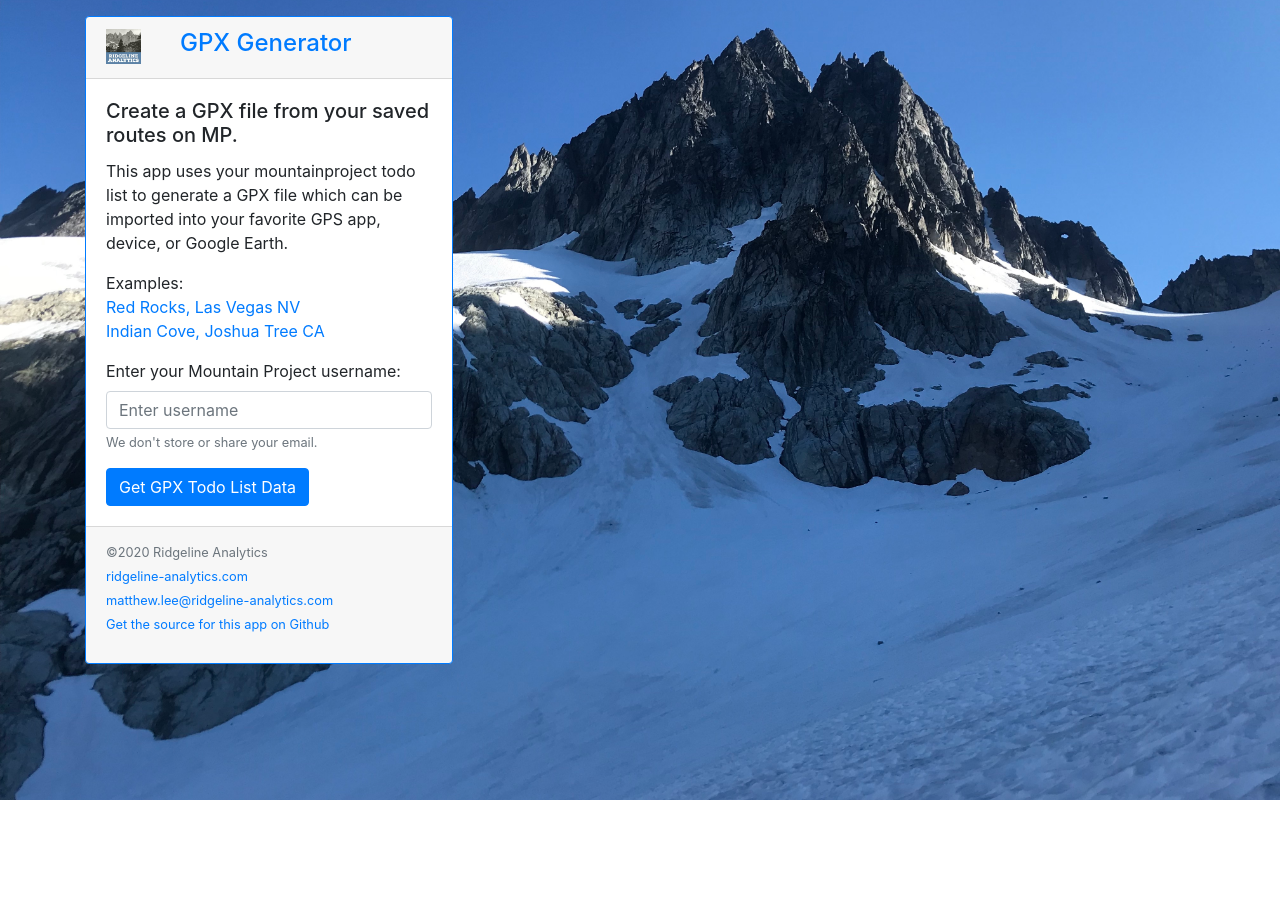
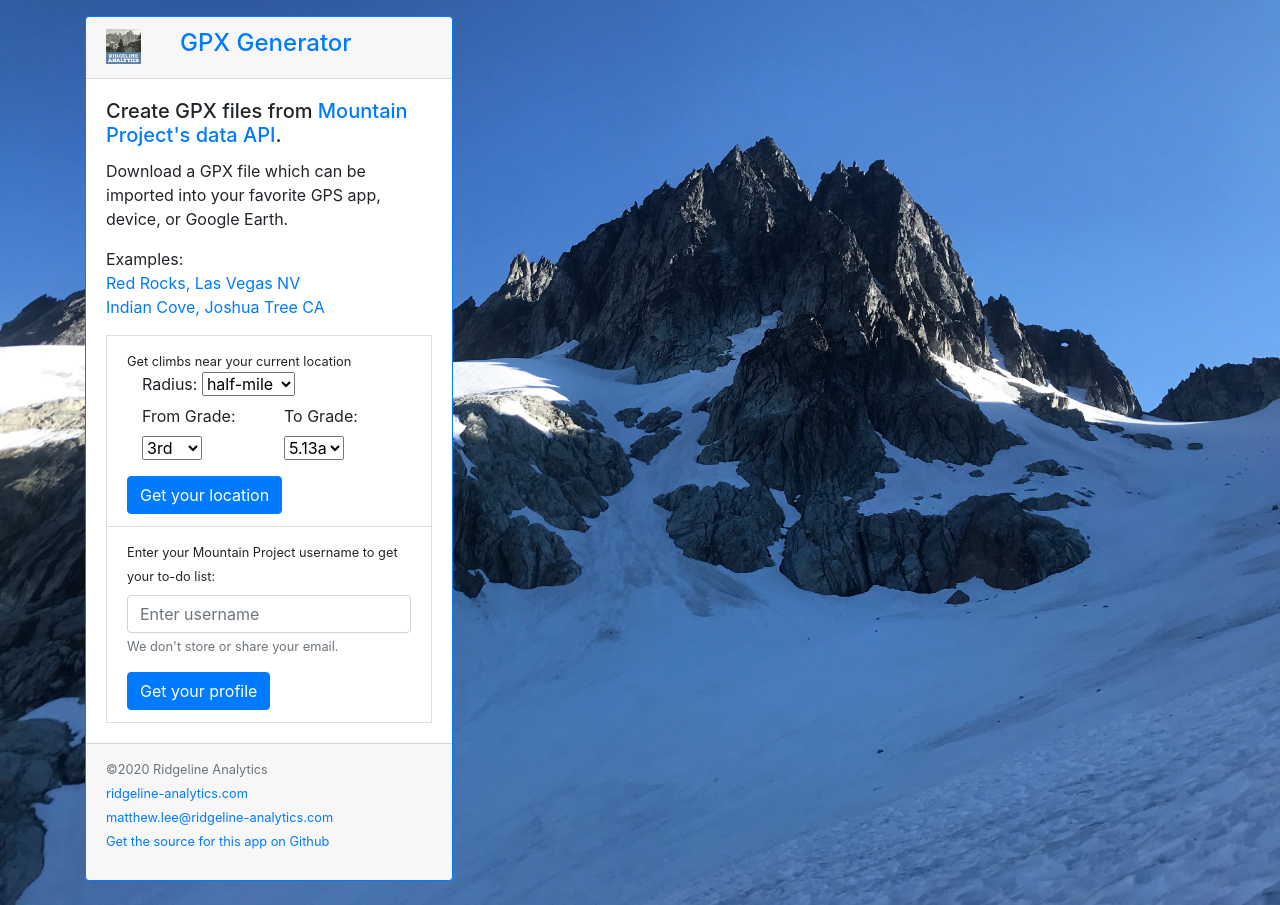
Before and after one commit to Matthew-P-Lee/MP-GPX, a Flask app: template templates/main.html in a window 1280 px wide. Before the commit the page ends 800 px from the top, so only its background shows below. Run offline with Flask 2, Linux system fonts and the light colour scheme; the template is opened without the code that fills it, so the values that code supplies are empty; some libraries are stand-ins or nearby versions.

Commit message:
location GPX feature reworked

```diff
--- a/application.py
+++ b/application.py
@@ -108,10 +108,15 @@
 	else:
 		return render_template('main.html', error=MSG_API_EXCEEDED)
 
-@app.route('/location/<string:username>', methods=['GET'])
-def location(username):
+@app.route('/location/', methods=['GET','POST'])
+def location():
 	if get_api_throttle() == 0:
-		output = mpapi_gpx.getMP_GPX_location(username,request.args['lat'],request.args['lng'])
+		output = mpapi_gpx.getMP_GPX_location(
+			request.form['lat'],
+			request.form['lng'],
+			request.form['maxDistance'],
+			request.form['minDiff'],
+			request.form['maxDiff'])
 		set_api_throttle()
 		resp = make_response(output)
 		resp.headers['Content-Type'] = 'text/xml;charset=UTF-8'
--- a/static/scripts.js
+++ b/static/scripts.js
@@ -5,7 +5,7 @@
   if (navigator.geolocation) {
     navigator.geolocation.getCurrentPosition(showPosition);
   } else {
-    x.innerHTML = "Geolocation is not supported by this browser.";
+    lat.innerHTML = "Geolocation is not supported by this browser.";
   }
 }
 
@@ -13,3 +13,15 @@
   lat.value=position.coords.latitude;
   lng.value=position.coords.longitude;
 }
+
+function submitLocation() {
+	if (lat.value.length == 0) {
+		getLocation();
+		btnLocation.className="btn btn-success";
+		btnLocation.innerHTML="Download GPX File!";
+	}
+	else
+	{
+		document.forms['location'].submit();
+	}
+}
--- a/templates/main.html
+++ b/templates/main.html
@@ -5,7 +5,7 @@
 
   <title>GPX Generator by Ridgeline Analytics</title>
 
-  <meta name="description" content="MP Todo GPX Generator lets you generate a GPX file from your todo list." />
+  <meta name="description" content="GPX Generator for Mountain Project data." />
   <meta name="author" content="Matthew Lee">
   <meta name="viewport" content="width=device-width, initial-scale=1">
   <link href="{{ url_for('static', filename='bootstrap.min.css') }}" rel="stylesheet">
@@ -13,7 +13,7 @@
   <link href="{{ url_for('static', filename='style.css') }}" rel="stylesheet">
 </head>
 
-<body onload=getLocation()>
+<body>
 	<div class="container mt-md-3">
 	<div class="card border-primary mb-4" style="width: 23rem;">
 		<div class="card-header">
@@ -57,12 +57,11 @@
 		{% if username %}
 		<ul class="list-group list-group-flush">
 			<li class="list-group-item">
-				<b><a class="btn btn-primary" href="{{url_for('.download',username=username)}}">Download GPX</a></b>
+				<small>Get climbs from your todo list</small>
+
+				<b><a class="btn btn-primary" href="{{url_for('.download',username=username)}}">Download GPX file</a></b>
 			</li>
 
-			<li class="list-group-item">
-				<a id="location" class="btn btn-primary" href="{{url_for('.location',username=username,lat=lat,lng=lng)}}" value="Get GPX For Nearby Routes">Get GPX for Nearby Climbs</a>
-			</li>
 
 			<li class="list-group-item">
 				<small>
@@ -87,11 +86,11 @@
 		<div class="card-body">
 
 		<h5 class="card-title">
-		Create a GPX file from your saved routes on MP.
+		Create GPX files from <a href="https://www.mountainproject.com/data">Mountain Project's data API</a>.
 		</h5>
 
 		<p class="card-text">
-		This app uses your mountainproject todo list to generate a GPX file which can be imported into your
+		Download a GPX file which can be imported into your
 		favorite GPS app, device, or Google Earth.
 		</p>
 
@@ -102,17 +101,100 @@
 		<a href="{{url_for('static',filename='example2.png')}}">Indian Cove, Joshua Tree CA</a>
 		</p>
 
+		<li class="list-group-item">
+		<small>Get climbs near your current location</small>
+
+		<form id="location" action="{{url_for('.location')}}" method="POST">
+
+		<div class="form-group">
+		<div class="container">
+
+		<div class="row">
+			<div class="col sm">
+
+			<label for="maxDistance">Radius:</label>
+
+			<select name="maxDistance" id="maxDistance">
+			  <option value=".5">half-mile</option>
+			  <option value="1">1 mile</option>
+			  <option value="3">3 miles</option>
+			  <option value="10">10 miles</option>
+			  <option value="25">25 miles</option>
+			  <option value="50">50 miles</option>
+			  <option value="100">100 miles</option>
+			</select>
+
+			</div>
+
+		</div>
+		<div class="row">
+			<div class="col sm">
+
+			<label for="minDiff">From Grade:</label>
+			<select name="minDiff" id="minDiff">
+			  <option value="3rd" selected>3rd</option>
+			  <option value="4th">4th</option>
+			  <option value="5.0">5.0</option>
+			  <option value="5.5">5.5</option>
+			  <option value="5.6">5.6</option>
+			  <option value="5.7">5.7</option>
+			  <option value="5.8">5.8</option>
+			  <option value="5.9">5.9</option>
+			  <option value="5.10a">5.10a</option>
+			  <option value="5.11a">5.11a</option>
+			  <option value="5.12a">5.12a</option>
+			  <option value="5.13a">5.13a</option>
+			</select>
+
+			</div>
+
+			<div class="col sm">
+
+			<label for="maxDiff">To Grade:</label>
+			<select name="maxDiff" id="maxDiff">
+			  <option value="3rd">3rd</option>
+			  <option value="4th">4th</option>
+			  <option value="5.0">5.0</option>
+			  <option value="5.5">5.5</option>
+			  <option value="5.6">5.6</option>
+			  <option value="5.7">5.7</option>
+			  <option value="5.8">5.8</option>
+			  <option value="5.9">5.9</option>
+			  <option value="5.10a">5.10a</option>
+			  <option value="5.11a">5.11a</option>
+			  <option value="5.12a">5.12a</option>
+			  <option value="5.13a" selected>5.13a</option>
+			</select>
+
+
+			<input type="hidden" id="lat" name="lat" value="{{lat}}"/>
+			<input type="hidden" id="lng" name="lng" value="{{lng}}""/>
+
+			</div>
+		</div>
+
+		</div><!-- /form-group -->
+		</div><!-- /container -->
+
+		<button type="button" id="btnLocation" onclick="submitLocation()" class="btn btn-primary">Get your location</button>
+
+		</form>
+	</li>
+
+	<li class="list-group-item">
+
 		<form action="/" method="POST">
 			<div class="form-group">
-			<label for="username">Enter your Mountain Project username:</label>
+			<label for="username"><small>Enter your Mountain Project username to get your to-do list:</small></label>
 			<input type="email" class="form-control" name="username" id="username" aria-describedby="emailHelp" placeholder="Enter username" required />
    		 	<small id="emailHelp" class="form-text text-muted">We don't store or share your email.</small>
 			<input type="hidden" id="lat" name="lat"/>
 			<input type="hidden" id="lng" name="lng"/>
 			</div>
-			<button type="submit" class="btn btn-primary" value="Get GPX Todo List Data">Get GPX Todo List Data</button>
+			<button type="submit" class="btn btn-primary" value="Get Profile">Get your profile</button>
 		</form>
 
+	</i>
 		</div>
 
 		{% endif %}
```
Also changed, not shown: MPAPI_GPX_classes.py (+6 -8 lines).
